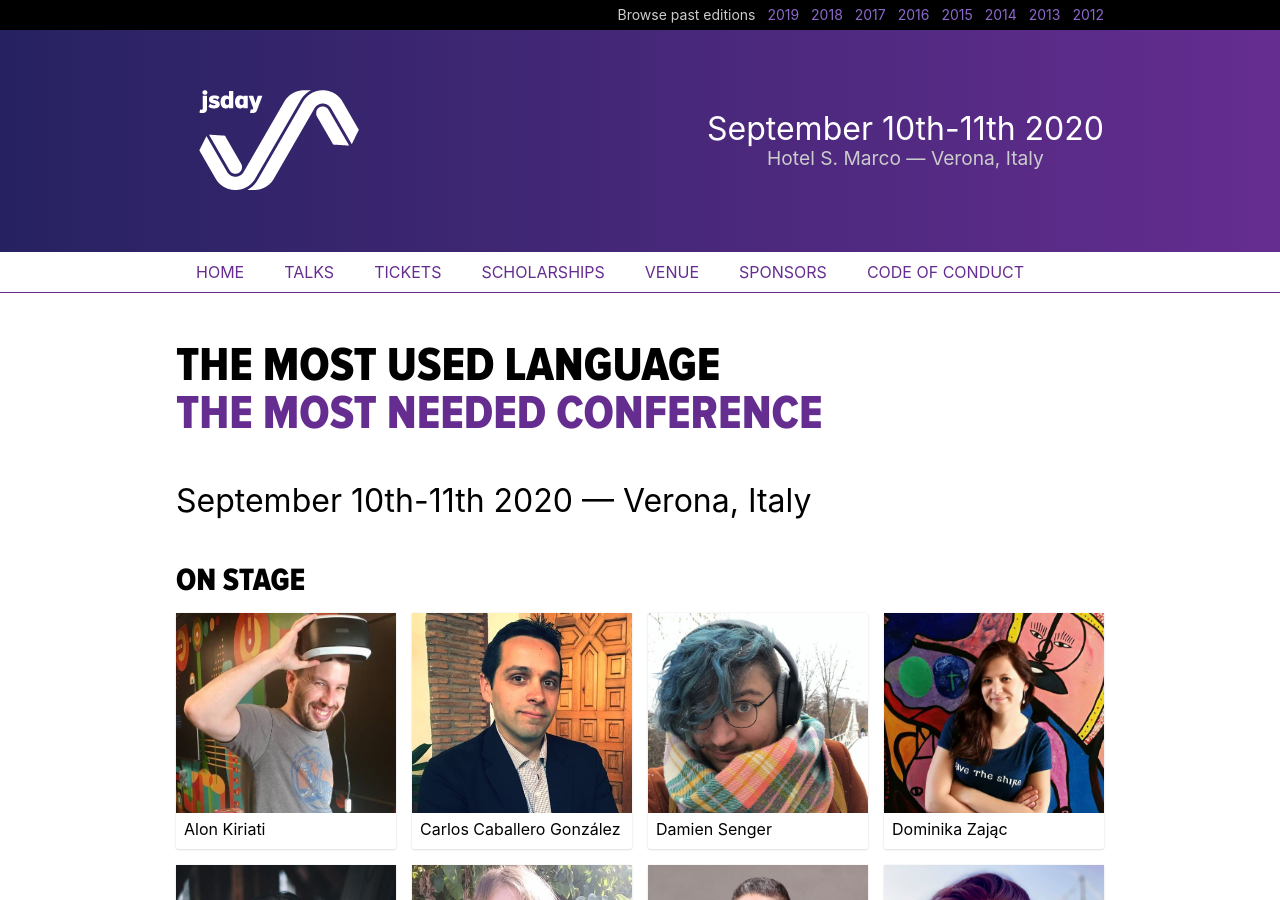
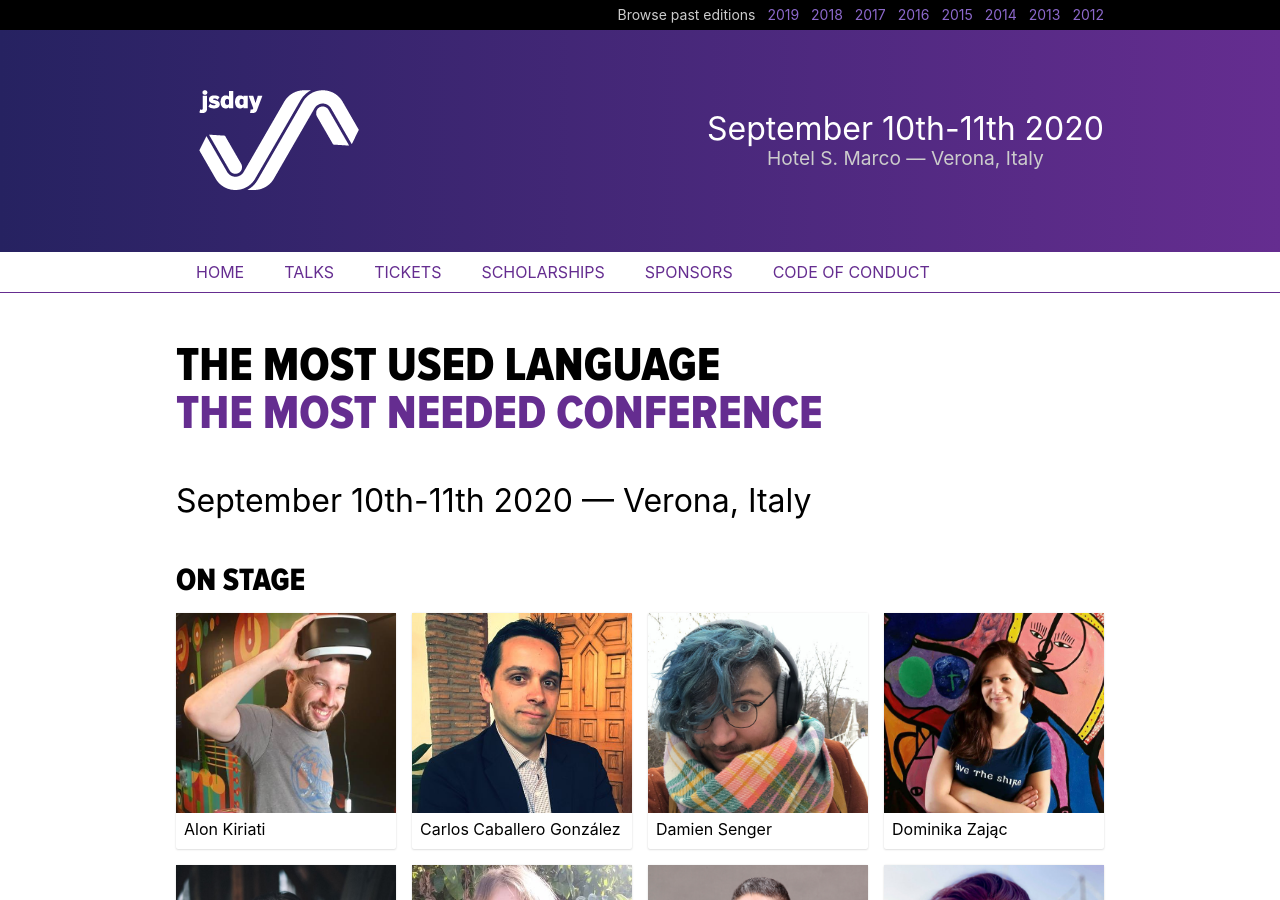
Before and after one commit to giuliatosato/2020.jsday.it, a Jekyll site: the page built from index.html, in a window 1280 px wide and 900 px high. Built offline with Jekyll 4.4.1, drawn with Linux system fonts in a browser that asks for light colours; comment, search, counter and statistics services are not loaded.

Commit message:
remove page venue

```diff
--- a/_includes/layout/header.html
+++ b/_includes/layout/header.html
@@ -70,9 +70,7 @@
         Scholarships
       </a>
       {% endif %}
-      <a class="menu__item" href="venue.html" title="Venue">
-        Venue
-      </a>
+
       <a class="menu__item" href="sponsor.html" title="Sponsors">
         Sponsors
       </a>
```
